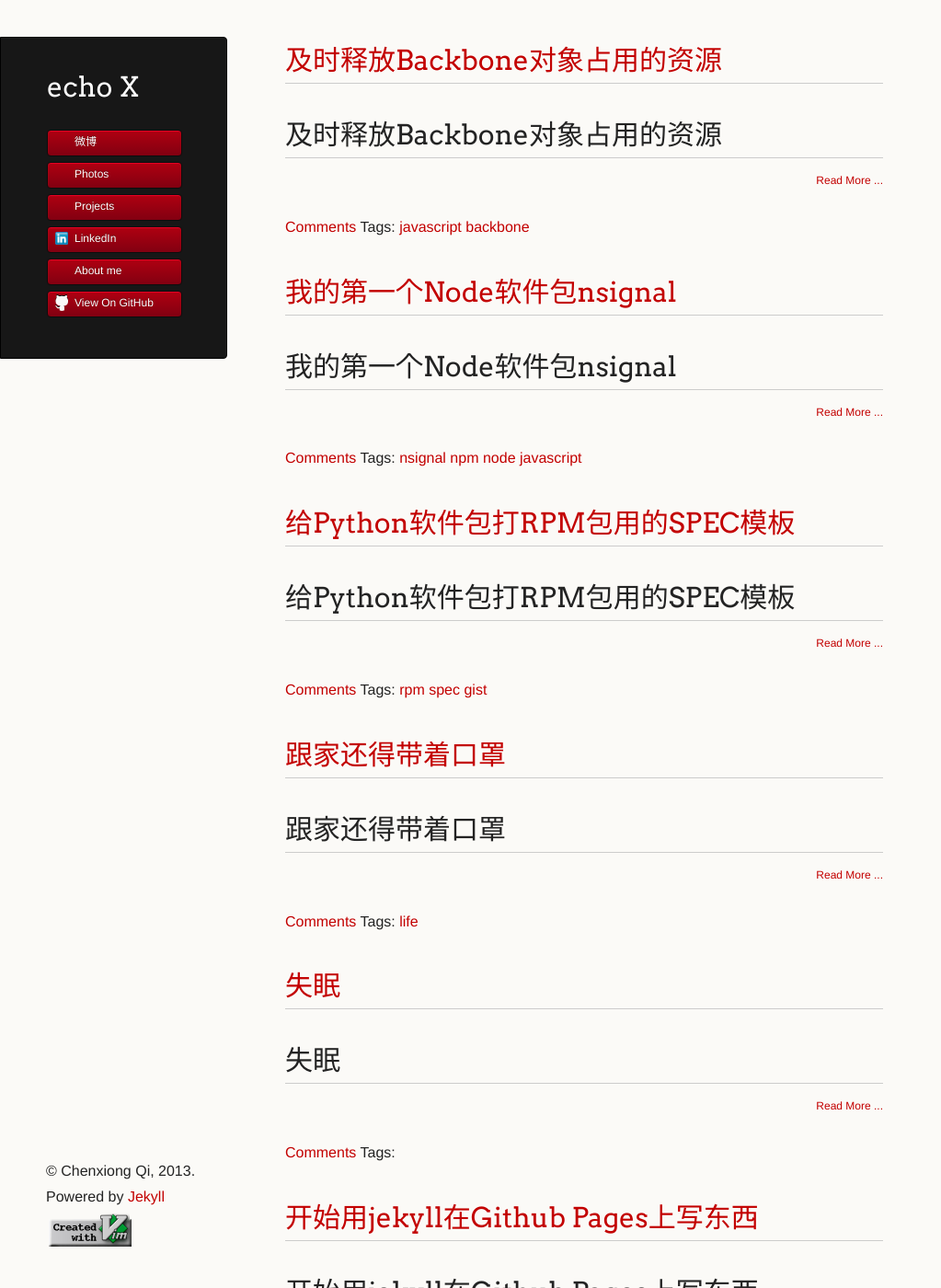
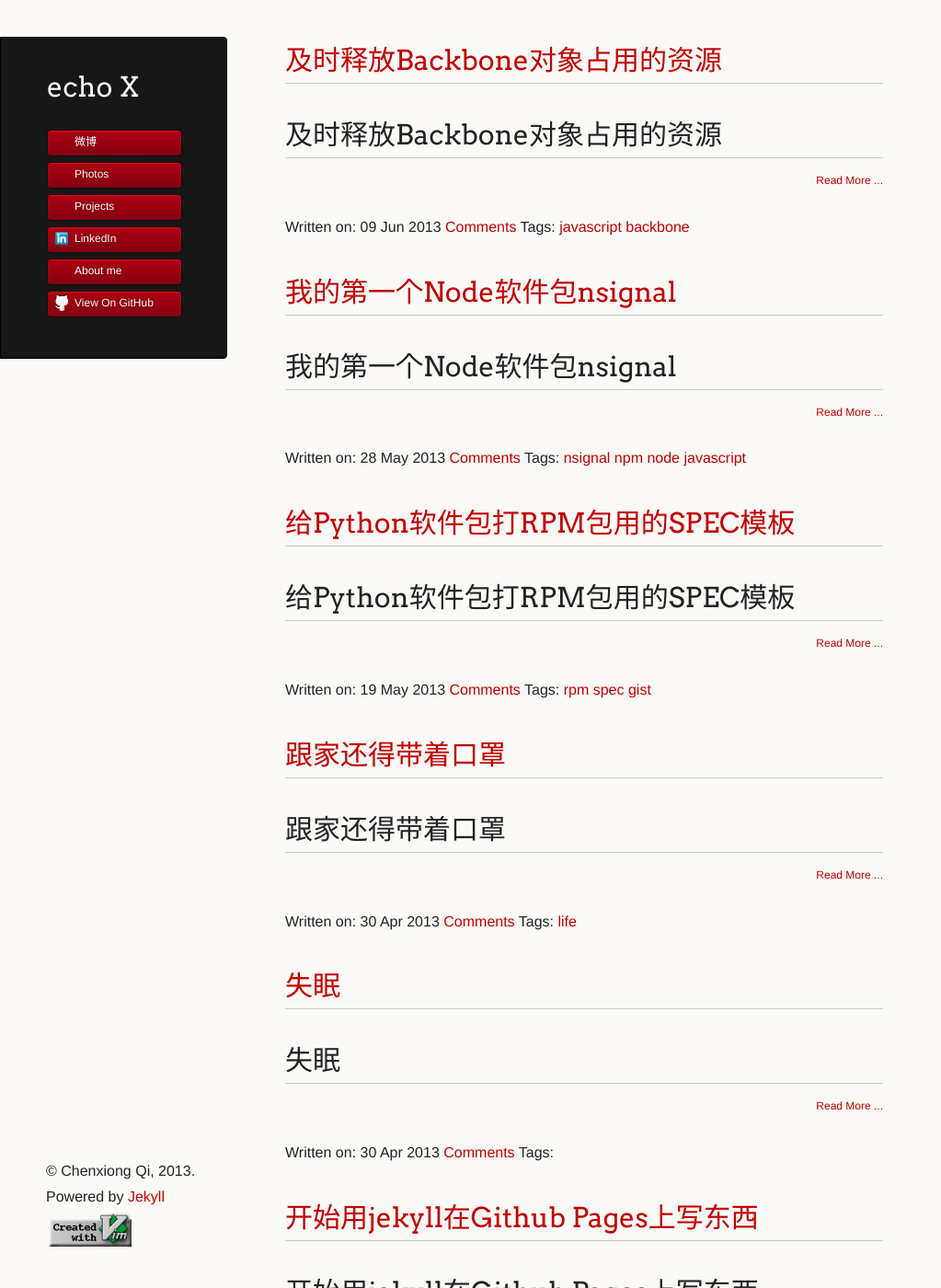
Before and after one commit to tkdchen/mysite, a Jekyll site: the page built from index.html, in a window 1280 px wide and 1400 px high. Shown: the whole window at 92% size, without its empty margins (0-1023 px from the left). Built offline with Jekyll 4.4.1, drawn with Linux system fonts in a browser that asks for light colours; some of the changed text lies outside the part shown.

Commit message:
REV: adjust post's layout

```diff
--- a/_posts/2013-04-30-00-pages-with-jekyll-is-ready.markdown
+++ b/_posts/2013-04-30-00-pages-with-jekyll-is-ready.markdown
@@ -8,8 +8,10 @@
 
 # 开始用jekyll在Github Pages上写东西
 
+{% excerpt %}
 写于2013年4月最后一天凌晨
 
 经过一个下午的尝试，终于把jekyll搞定。熟悉jekyll的使用方法后，发布文章会变得非常轻松。没有什么更多的可说的了。Github的发展方向让人充满想象。任
 何可以用git管理的东西都可以在Github上托管。以至于可以遇见的到，任何我想要与他人分享的内容都可以借助于这个公共的平台。内容管理完全自足，自由，没有任
 何限制。只不过，发布之前自己的先做好审核。否则，一不小心你的小秘密就公之于众了。
+{% endexcerpt %}
--- a/_posts/2013-05-19-rpm-spec-for-python-gist.markdown
+++ b/_posts/2013-05-19-rpm-spec-for-python-gist.markdown
@@ -8,11 +8,13 @@
 
 # 给Python软件包打RPM包用的SPEC模板
 
+{% excerpt %}
 这个模板可作为为Python软件包制作RPM包的一个起点。它提供了能够成功完成一个RPM包的所有必要的信息。
 同时，预留了一些需要根据使用者的实际情况替换的信息。我使用了$var的格式来表明哪些需要用真实值来替
 换。
 
 模板遵循Fedora社区的RPM包打包规范。例如，Python软件包对应的RPM包通常加上``python-``前缀。
 如果你是在为一个django框架的扩展包打包，那么前缀应该使用``django-``。
+{% endexcerpt %}
 
 {% gist 5607189 %}
--- a/index.html
+++ b/index.html
@@ -11,7 +11,9 @@
 		{% else %}
 			{{ post.content }}
 		{% endif %}
-		<p><a href="{{ post.url }}#disqus_thread">Comments</a> Tags:
+		<p>
+			Written on: {{ post.date | date_to_string }}
+			<a href="{{ post.url }}#disqus_thread">Comments</a> Tags:
 			{% for tag in post.tags %}
 			<a href="/tags.html#{{ tag }}">{{ tag }}</a>
 			{% endfor %}
--- a/stylesheets/stylesheet.css
+++ b/stylesheets/stylesheet.css
@@ -490,3 +490,13 @@
 	padding: 0;
 	margin: 0;
 }
+
+.post-section .post-footer {
+	font-size: 14px;
+	border-top: 1px solid #ccc;
+	padding-bottom: 18px;
+}
+
+.post-section .post-footer p {
+	margin: 0 0 0 0;
+}
```
Also changed, not shown: _layouts/post.html (+8 -0 lines).
